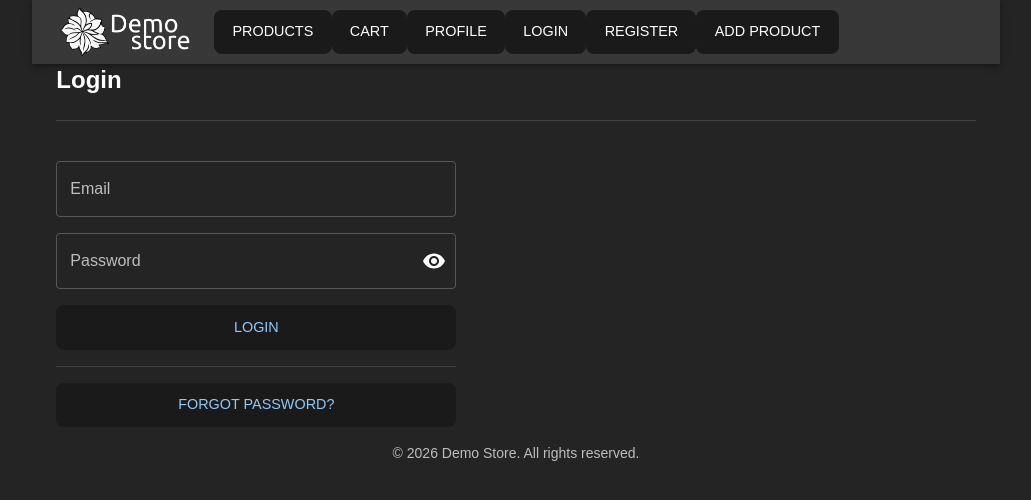
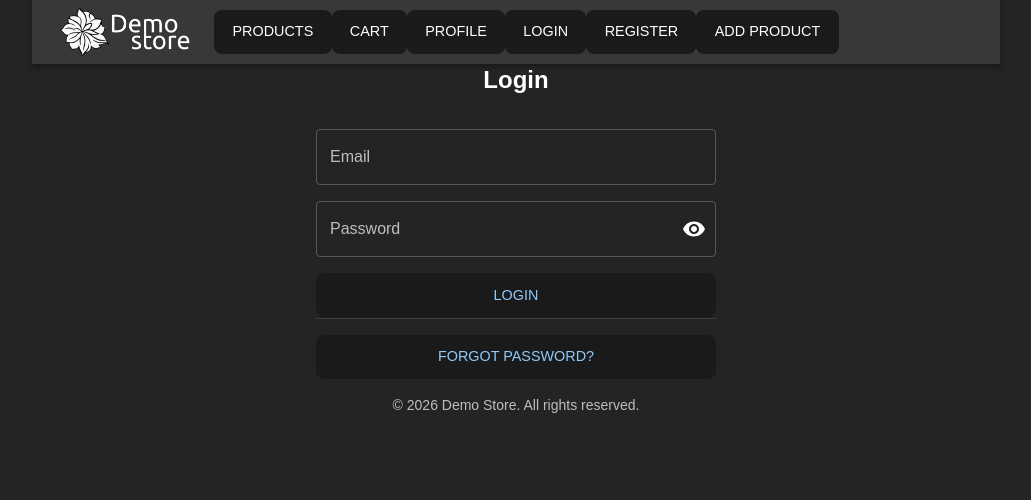
Before and after one commit to antonovmike/demo_store, a React (Vite) app in the folder client/: page /#/login in a window 1280 px wide. Shown: the top 500 px of the page, without its empty margins (124-1155 px from the left). Built offline with nearby package versions, Linux system fonts and the light colour scheme; no server answers.

Commit message:
Change <> to <Box sx={{ display: "flex", flexDirection: "column", alignItems: "center" }}> tp align items on page to center: RegisterForm.tsx, LoginForm.tsx, CartPage.tsx, AddProductPage.tsx

```diff
--- a/client/src/components/AddProductPage.tsx
+++ b/client/src/components/AddProductPage.tsx
@@ -1,6 +1,7 @@
 import { useState } from "react";
 import { useDispatch, useSelector } from "react-redux";
 import {
+  Box,
   Button,
   Divider,
   List,
@@ -38,7 +39,9 @@ export default function AddProductPage() {
   };
 
   return (
-    <>
+    <Box
+      sx={{ display: "flex", flexDirection: "column", alignItems: "center" }}
+    >
       <Typography variant="h5" fontWeight="bold" gutterBottom>
         Add Product
       </Typography>
@@ -90,6 +93,6 @@ export default function AddProductPage() {
           Invalid products response
         </Divider>
       )}
-    </>
+    </Box>
   );
 }
--- a/client/src/components/CartPage.tsx
+++ b/client/src/components/CartPage.tsx
@@ -14,7 +14,9 @@ export default function CartPage() {
   );
 
   return (
-    <>
+    <Box
+      sx={{ display: "flex", flexDirection: "column", alignItems: "center" }}
+    >
       <Typography variant="h5" fontWeight="bold" gutterBottom>
         Cart
       </Typography>
@@ -76,6 +78,6 @@ export default function CartPage() {
       </Box>
       <Box>Total: ${total.toFixed(2)}</Box>
       <Button onClick={() => dispatch(clearCart())}>Clear Cart</Button>
-    </>
+    </Box>
   );
 }
--- a/client/src/components/LoginForm.tsx
+++ b/client/src/components/LoginForm.tsx
@@ -2,6 +2,7 @@ import React, { useState, useContext } from "react";
 import { useDispatch } from "react-redux";
 import { useNavigate, Link as RouterLink } from "react-router-dom";
 import {
+  Box,
   Button,
   Divider,
   InputAdornment,
@@ -59,8 +60,15 @@ export default function LoginForm() {
   const handleClickShowPassword = () => setShowPassword((prev) => !prev);
 
   return (
-    <>
-      <Typography variant="h5" fontWeight="bold" gutterBottom>
+    <Box
+      sx={{ display: "flex", flexDirection: "column", alignItems: "center" }}
+    >
+      <Typography
+        textAlign="center"
+        variant="h5"
+        fontWeight="bold"
+        gutterBottom
+      >
         Login
       </Typography>
       <Divider sx={{ mb: 3 }} />
@@ -104,6 +112,6 @@ export default function LoginForm() {
           Forgot password?
         </Button>
       </FormBox>
-    </>
+    </Box>
   );
 }
--- a/client/src/components/RegisterForm.tsx
+++ b/client/src/components/RegisterForm.tsx
@@ -43,7 +43,9 @@ export default function RegisterForm() {
   };
 
   return (
-    <>
+    <Box
+      sx={{ display: "flex", flexDirection: "column", alignItems: "center" }}
+    >
       <Typography variant="h5" fontWeight="bold" gutterBottom>
         Register
       </Typography>
@@ -105,6 +107,6 @@ export default function RegisterForm() {
           ❌ Registration failed {error ? `: ${error}` : ""}
         </Typography>
       )}
-    </>
+    </Box>
   );
 }
```
